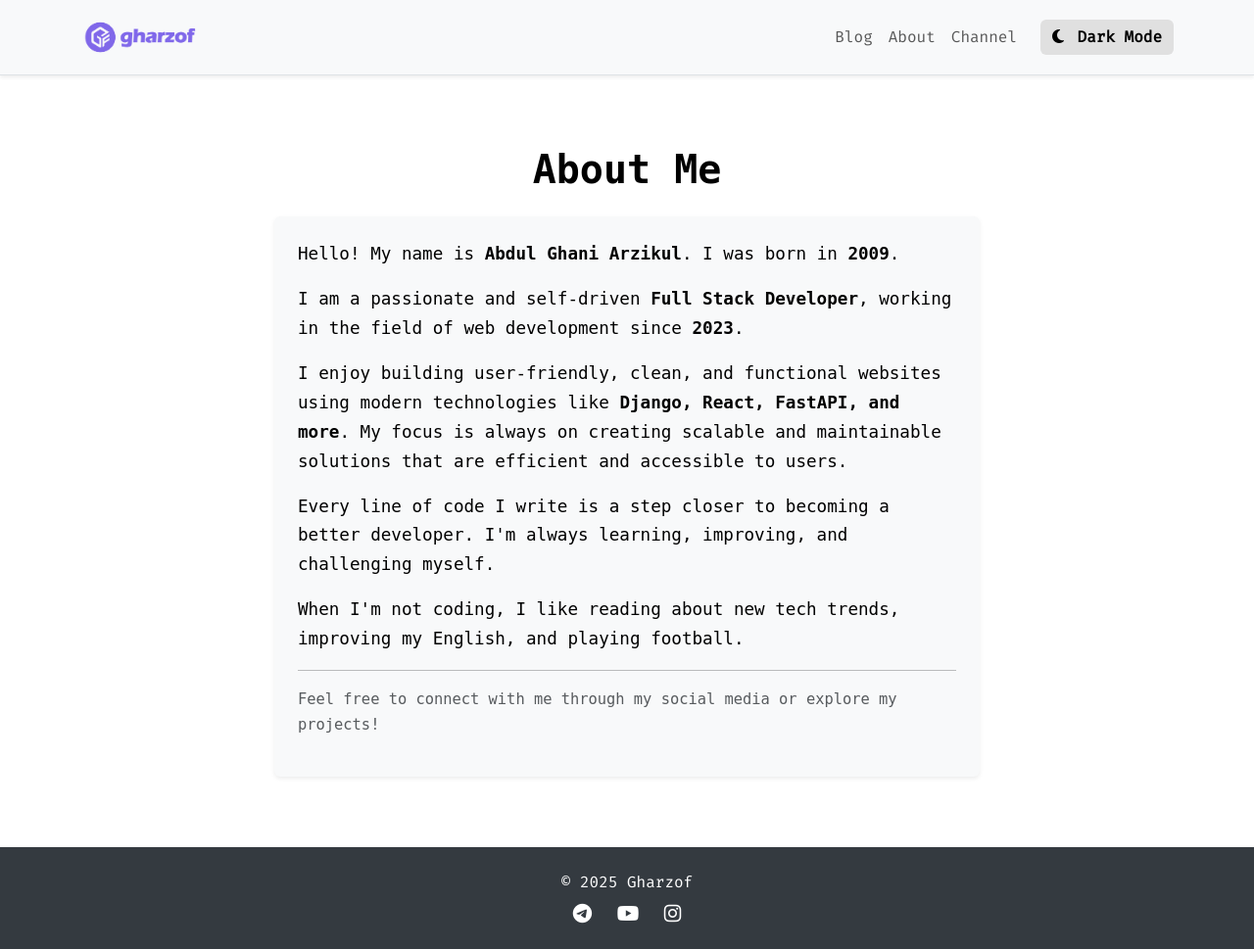
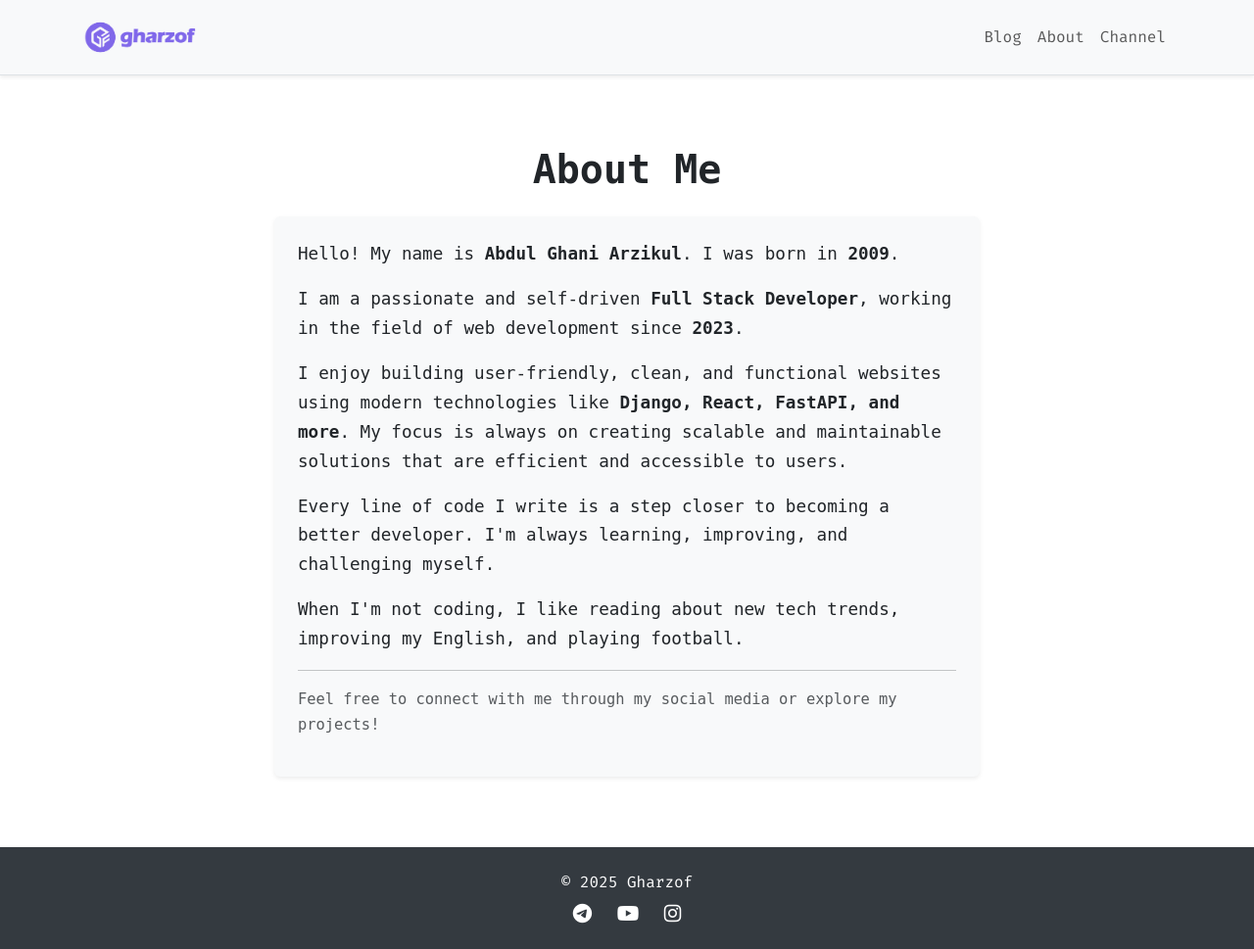
Before and after one commit to gharzof/gharzofblog, a Django app: page /about/ in a window 1280 px wide. Shown: the whole page at 98% size. Run offline with Django 4.2, Linux system fonts and the light colour scheme; some libraries are stand-ins or nearby versions.

Commit message:
remove dark mode

```diff
--- a/templates/base.html
+++ b/templates/base.html
@@ -21,69 +21,83 @@
 
     <!-- Bootstrap CSS -->
   <link href="https://cdn.jsdelivr.net/npm/bootstrap@5.3.2/dist/css/bootstrap.min.css" rel="stylesheet" />
-  <!-- Font Awesome -->
-  <link href="https://cdnjs.cloudflare.com/ajax/libs/font-awesome/6.5.0/css/all.min.css" rel="stylesheet" />
-  <!-- Google Fonts -->
+
+  <!-- Font Awesome & Bootstrap Icons -->
+  <link rel="stylesheet" href="https://cdnjs.cloudflare.com/ajax/libs/font-awesome/6.5.0/css/all.min.css" />
+  <link rel="stylesheet" href="https://cdn.jsdelivr.net/npm/bootstrap-icons@1.10.5/font/bootstrap-icons.css" />
+
+  <!-- Google Font -->
   <link href="https://fonts.googleapis.com/css2?family=Fira+Mono&display=swap" rel="stylesheet" />
 
   <!-- Custom Theme CSS -->
 <style>
-    :root[data-theme='light'] {
-      --bg-color: #ffffff;
-      --text-color: #000000;
-      --nav-bg: #f8f9fa;
-      --footer-bg: #343a40;
-      --btn-theme: #000;
-      --btn-theme-bg: #e0e0e0;
+  .modern-card {
+    background: linear-gradient(145deg, #f9f9f9, #ffffff); /* Yorug' rang */
+    border-radius: 16px;
+    box-shadow: 0 8px 20px rgba(0, 123, 255, 0.25);
+    transition: all 0.3s ease-in-out;
+    border: 1px solid rgba(0, 123, 255, 0.15);
+    overflow: hidden;
+    color: #212529; /* Default qora matn */
   }
 
-    :root[data-theme='dark'] {
-      --bg-color: #121212;
-      --text-color: #f1f1f1;
-      --nav-bg: #1f1f1f;
-      --footer-bg: #000000;
-      --btn-theme: #ffffff;
-      --btn-theme-bg: #333333;
+  .modern-card:hover {
+    transform: translateY(-6px);
+    box-shadow: 0 12px 30px rgba(0, 123, 255, 0.4);
+    border-color: rgba(0, 123, 255, 0.4);
+  }
+
+  .modern-card .card-body {
+    background-color: transparent;
+    padding: 1rem;
+  }
+
+  .modern-card .card-title {
+    font-weight: 600;
+    color: #212529;
+  }
+
+  .modern-card .text-muted {
+    color: #6c757d !important; /* Bootstrap muted rangi */
+  }
+
+  .modern-card .btn {
+    font-weight: bold;
+    border-radius: 8px;
+    color: #007bff;
+    border: 1px solid #007bff;
+    background-color: transparent;
+  }
+
+  .modern-card .btn:hover {
+    background-color: #007bff;
+    color: #fff;
   }
 
   body {
+    background-color: #ffffff;
+    color: #212529;
     font-family: 'Fira Mono', monospace;
-      min-height: 100vh;
-      background-color: var(--bg-color);
-      color: var(--text-color);
-      display: flex;
-      flex-direction: column;
-      transition: all 0.3s ease;
   }
 
   nav.navbar {
-      background-color: var(--nav-bg) !important;
-      transition: background-color 0.3s;
+    background-color: #f8f9fa !important;
   }
 
   footer {
-      background-color: var(--footer-bg);
-      transition: background-color 0.3s;
+    background-color: #343a40;
+    color: #ffffff;
   }
 
   .theme-toggle-btn {
-      border: none;
-      background-color: var(--btn-theme-bg);
-      color: var(--btn-theme);
-      padding: 6px 12px;
-      border-radius: 6px;
-      cursor: pointer;
-      font-weight: bold;
-    }
-
-    .theme-toggle-btn:hover {
-      opacity: 0.9;
+    display: none; /* Chunki endi dark mode yo'q */
   }
 
   main {
     flex: 1;
   }
 </style>
+
 </head>
 <body>
   <!-- Navbar -->
@@ -106,11 +120,6 @@
           </li>
           <li class="nav-item">
             <a class="nav-link" href="https://t.me/gharzof">Channel</a>
-          </li>
-          <li class="nav-item ms-3">
-            <button id="toggle-theme" class="theme-toggle-btn">
-              <i class="fas fa-moon me-1"></i> Dark Mode
-            </button>
           </li>
         </ul>
       </div>
@@ -143,32 +152,6 @@
 
   <!-- Scripts -->
   <script src="https://cdn.jsdelivr.net/npm/bootstrap@5.3.2/dist/js/bootstrap.bundle.min.js"></script>
-  <script>
-    const toggleBtn = document.getElementById('toggle-theme');
-    const htmlTag = document.documentElement;
-
-    // Avvalgi tema tanlovini olish
-    const savedTheme = localStorage.getItem('theme');
-    if (savedTheme) {
-      htmlTag.setAttribute('data-theme', savedTheme);
-      updateButton(savedTheme);
-    }
-
-    toggleBtn.addEventListener('click', () => {
-      const current = htmlTag.getAttribute('data-theme');
-      const newTheme = current === 'light' ? 'dark' : 'light';
-      htmlTag.setAttribute('data-theme', newTheme);
-      localStorage.setItem('theme', newTheme);
-      updateButton(newTheme);
-    });
-
-    function updateButton(theme) {
-      if (theme === 'dark') {
-        toggleBtn.innerHTML = '<i class="fas fa-sun me-1"></i> Light Mode';
-      } else {
-        toggleBtn.innerHTML = '<i class="fas fa-moon me-1"></i> Dark Mode';
-      }
-    }
-  </script>
+  <script src="https://cdnjs.cloudflare.com/ajax/libs/qrcodejs/1.0.0/qrcode.min.js"></script>
 </body>
 </html>
--- a/templates/detail.html
+++ b/templates/detail.html
@@ -24,7 +24,7 @@
       </p>
 
       {% if post.image %}
-        <img src="{{ post.image }}" alt="{{ post.title }}" class="img-fluid rounded shadow-sm mb-4">
+        <img src="{{ post.image }}" alt="{{ post.title }}" class="img-fluid rounded shadow-sm mb-4" style="width: 100%">
       {% endif %}
 
       <div class="ck-content">
@@ -55,9 +55,9 @@
       <h4 class="mb-4">Related Posts</h4>
       {% for related in related_posts %}
         <div class="col-md-6 col-lg-4 mb-4">
-          <div class="card h-100 border-0 shadow-sm">
+          <div class="modern-card h-100">
             {% if related.image %}
-              <img src="{{ related.image }}" class="card-img-top" alt="{{ related.title }}">
+              <img src="{{ related.image }}" class="card-img-top rounded-top" alt="{{ related.title }}">
             {% endif %}
             <div class="card-body d-flex flex-column">
               <h5 class="card-title">{{ related.title|truncatechars:50 }}</h5>
```
Lines whose indentation alone changed are shown as unchanged.
